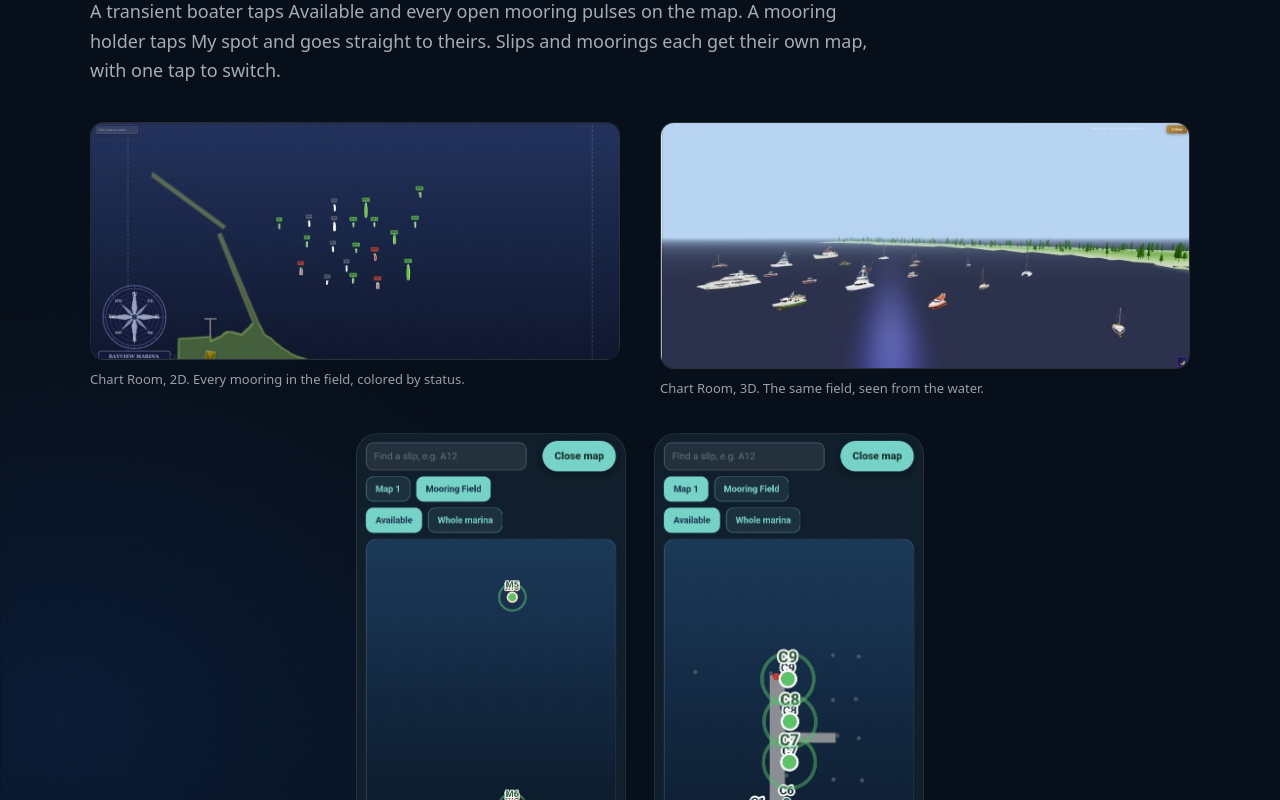
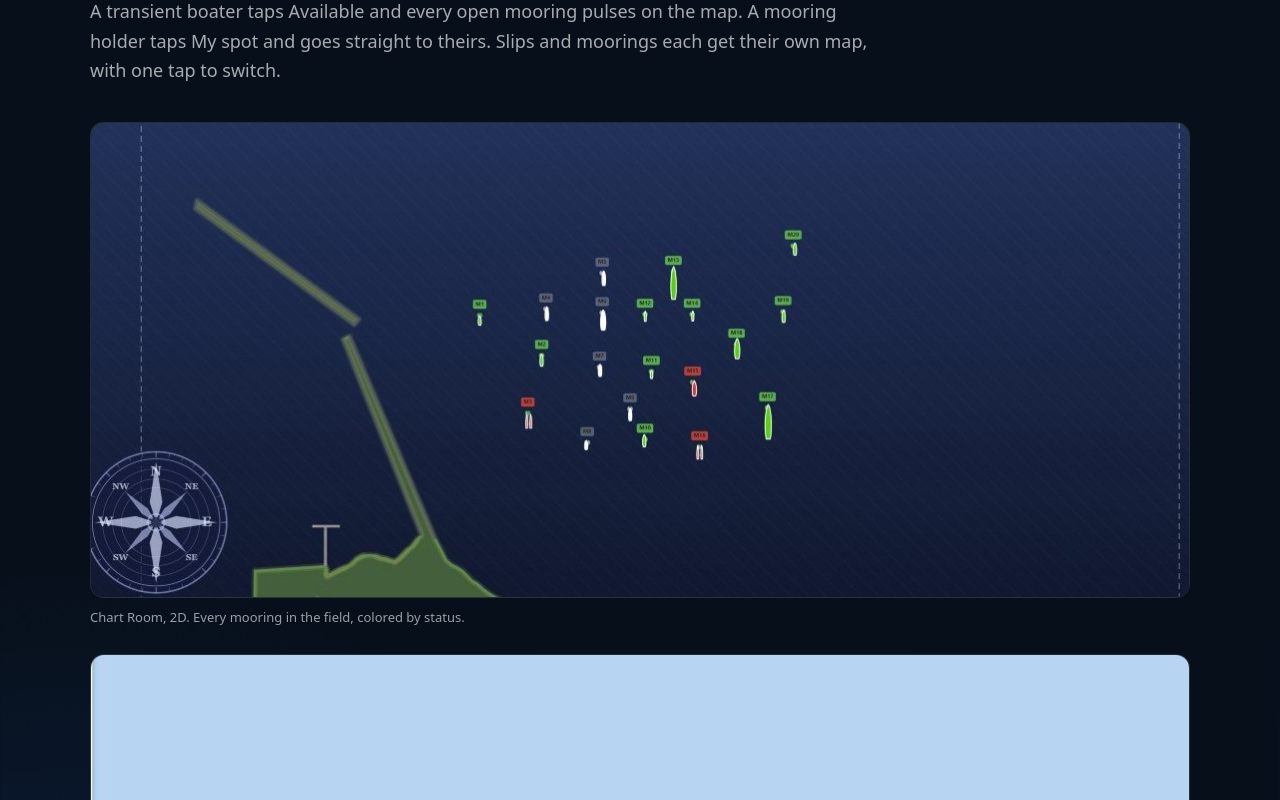
Before and after one commit to marketing356/ayeayeskipper-landing, a Next.js app: page / in a window 1280 px wide. Shown: the part 9400-10200 px from the top of the page. Built offline with nearby package versions, Linux system fonts and the light colour scheme; no server answers.

Commit message:
Landing: mooring section, 2D and 3D full width, larger phones

```diff
--- a/src/app/page.tsx
+++ b/src/app/page.tsx
@@ -690,7 +690,7 @@ export default function Home() {
             <h2 className="sk-h2">Find your mooring ball in a big field. Tap it and it pulses.</h2>
             <p className="sk-sub">A transient boater taps Available and every open mooring pulses on the map. A mooring holder taps My spot and goes straight to theirs. Slips and moorings each get their own map, with one tap to switch.</p>
           </div>
-          <div className="sk-grid2" style={{ alignItems: 'start', marginBottom: 36 }}>
+          <div style={{ display: 'grid', gap: 28, marginBottom: 40 }}>
             <div>
               <div className="sk-card" style={{ padding: 0, overflow: 'hidden' }}>
                 <img src="/collage/mooring-2d.jpg" alt="Chart Room 2D map of a mooring field: every mooring ball with its number, green for open and red for overdue" style={{ width: '100%', display: 'block' }} />
@@ -705,13 +705,13 @@ export default function Home() {
             </div>
           </div>
           <div style={{ display: 'flex', gap: 28, flexWrap: 'wrap', justifyContent: 'center', alignItems: 'flex-start' }}>
-            <figure style={{ margin: 0, width: 270, maxWidth: '100%' }}>
+            <figure style={{ margin: 0, width: 310, maxWidth: '100%' }}>
               <div className="sk-card" style={{ padding: 0, overflow: 'hidden', borderRadius: 22 }}>
                 <img src="/collage/mooring-phone.jpg" alt="Boater app on a phone: open moorings M5 and M6 pulse on the Mooring Field map" style={{ width: '100%', display: 'block' }} />
               </div>
               <figcaption style={{ marginTop: 10, fontSize: 13, color: 'rgba(255,255,255,0.6)', textAlign: 'center' }}>Boater app: open moorings pulse on the Mooring Field map.</figcaption>
             </figure>
-            <figure style={{ margin: 0, width: 270, maxWidth: '100%' }}>
+            <figure style={{ margin: 0, width: 310, maxWidth: '100%' }}>
               <div className="sk-card" style={{ padding: 0, overflow: 'hidden', borderRadius: 22 }}>
                 <img src="/collage/slips-phone.jpg" alt="Boater app on a phone: open slips C7, C8 and C9 pulse on the slips map" style={{ width: '100%', display: 'block' }} />
               </div>
```
Also changed, not shown: public/collage/mooring-2d.jpg, public/collage/mooring-3d.jpg.
